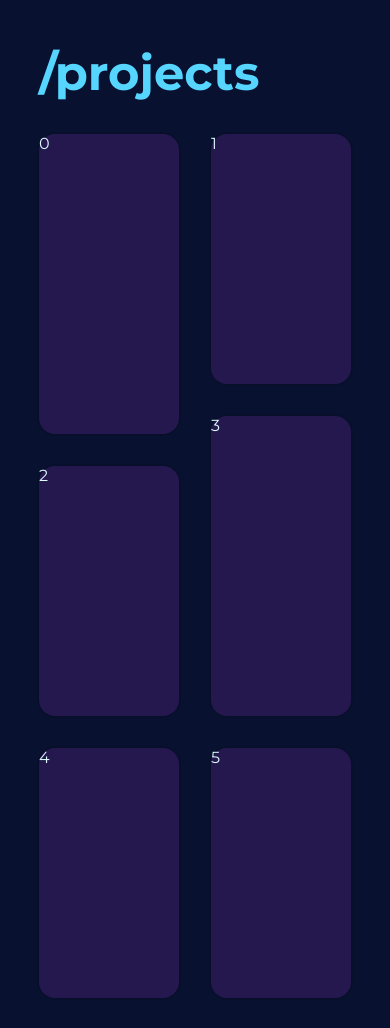
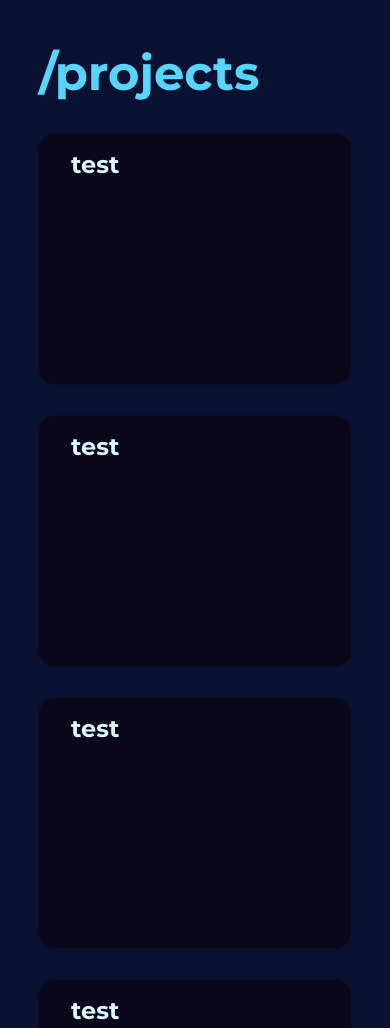
Before and after one commit to RopFoo/portfolio, a Gatsby site: page / in a window 390 px wide. Shown: the part 1560-2588 px from the top of the page. Built offline with nearby package versions, Linux system fonts and the light colour scheme; Gatsby itself is replaced by a stand-in of ours.

Commit message:
- added media queries for projects grid - project preview

```diff
--- a/src/components/projects/Projects.scss
+++ b/src/components/projects/Projects.scss
@@ -1,18 +1,25 @@
+@import "../../assets//style/media.scss";
+
 .projects-section {
   &__grid {
     display: grid;
+    grid-template-columns: 1fr;
+    gap: 2rem;
+
+    @include media-small {
       grid-template-columns: 1fr 1fr;
-    gap: 2rem;
+    }
   }
 }
 
 .project-element {
   $animSpeed: 0.3s;
 
-  background: rgb(36, 24, 78);
+  background: rgb(11, 7, 27);
   border-radius: 1rem;
   box-shadow: 0px 0px 0px 2px rgba(0, 0, 0, 0.1);
   cursor: pointer;
+  padding: 1rem 2rem;
   transition: $animSpeed ease-in-out;
 
   &:hover {
@@ -21,6 +28,9 @@
     box-shadow: -5px 5px 10px 5px rgba(0, 0, 0, 0.1);
   }
 
+  height: 250px;
+
+  @include media-small {
     $first: 0;
     $last: 6;
     @for $var from $first to $last {
@@ -55,3 +65,4 @@
       }
     }
   }
+}
--- a/src/components/projects/Projects.tsx
+++ b/src/components/projects/Projects.tsx
@@ -1,4 +1,5 @@
 import React from "react"
+import ProjectPreview from "./project-preview/ProjectPreview"
 
 import "./Projects.scss"
 
@@ -10,11 +11,7 @@ const ProjectsSection: React.FC = () => {
       <h1 className="header-margin">/projects</h1>
       <div className="projects-section__grid">
         {projects.map((project, index: number) => {
-          return (
-            <div className={`project-element project-element__${index}`}>
-              {index}
-            </div>
-          )
+          return <ProjectPreview index={index} name="test" />
         })}
       </div>
     </div>
--- /dev/null
+++ b/src/components/projects/project-preview/ProjectPreview.tsx
@@ -0,0 +1,16 @@
+import React from "react"
+
+interface ProjectPreviewProps {
+  index: number
+  name: string
+}
+
+const ProjectPreview: React.FC<ProjectPreviewProps> = ({ index, name }) => {
+  return (
+    <div className={`project-element project-element__${index}`}>
+      <h2>{name}</h2>
+    </div>
+  )
+}
+
+export default ProjectPreview
```
Lines whose indentation alone changed are shown as unchanged.
